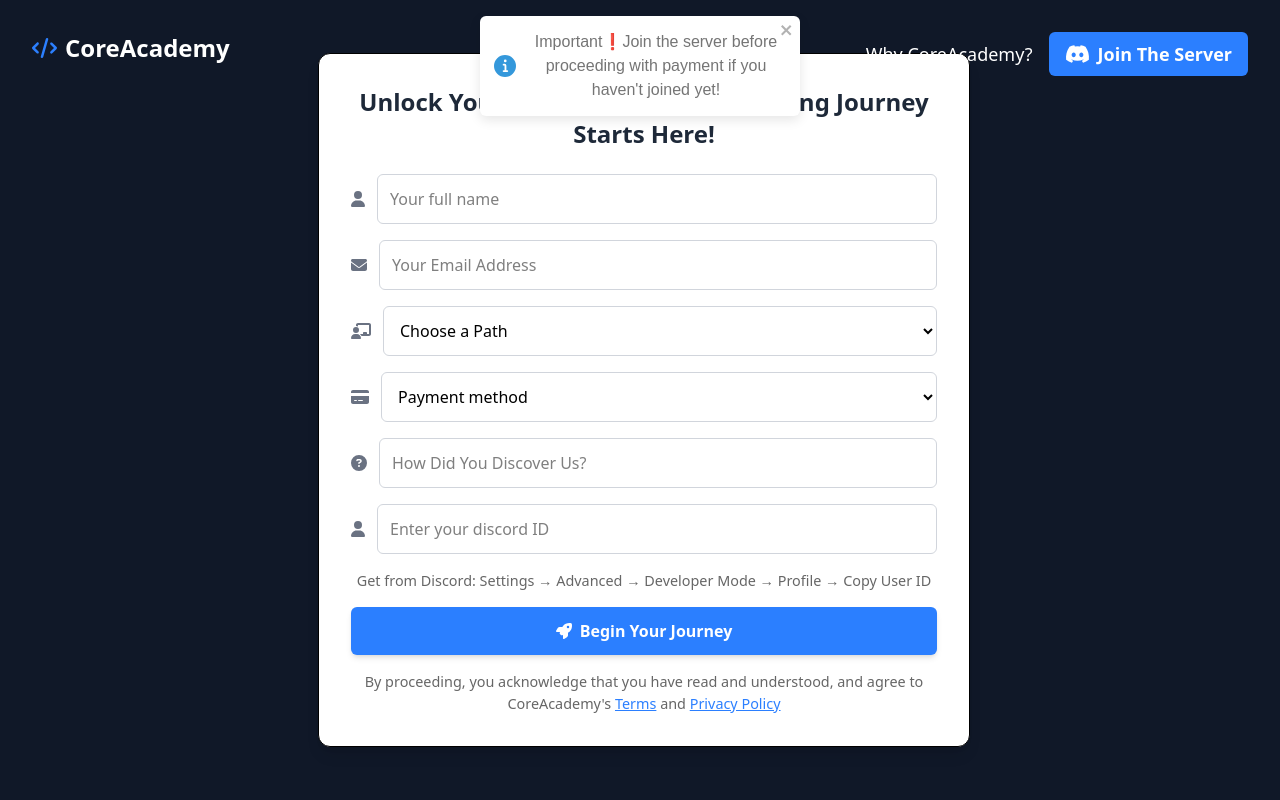
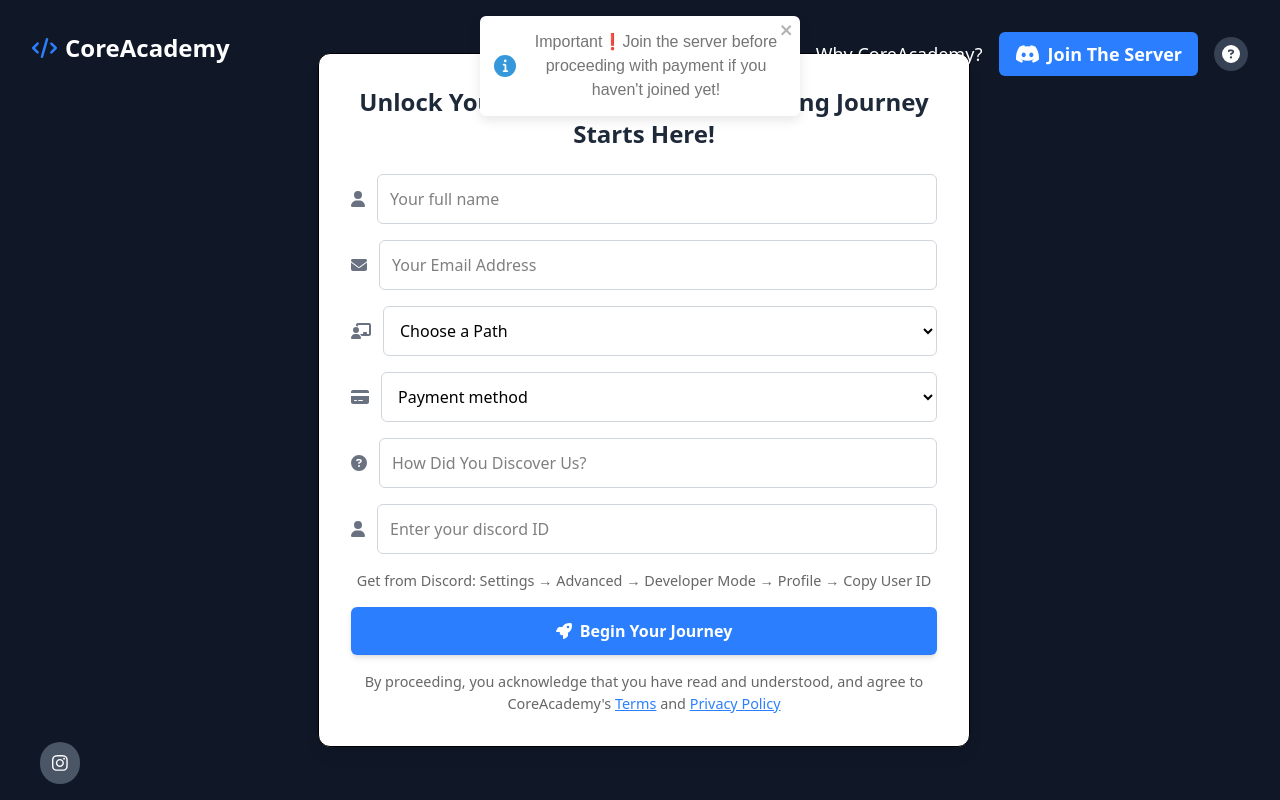
Before and after one commit to osborn-dev/coreAcademy-payment-gateway, a Next.js app: page / in a window 1280 px wide. Built offline with nearby package versions, Linux system fonts and the light colour scheme.

Commit message:
CI/CD ongoing

```diff
--- a/Components/HomeClient.js
+++ b/Components/HomeClient.js
@@ -10,9 +10,10 @@
   faCreditCard,
   faQuestionCircle,
   faRocket,
-  faCode
+  faCode,faCalendar,faCalendarDays,
+  faCalendarDay
 } from "@fortawesome/free-solid-svg-icons";
-import { faDiscord } from "@fortawesome/free-brands-svg-icons";
+import { faDiscord, faInstagram } from "@fortawesome/free-brands-svg-icons";
 import { ToastContainer, toast } from "react-toastify";
 import "react-toastify/dist/ReactToastify.css";
 
@@ -26,13 +27,6 @@
   const [role, setRole] = useState('');
   const [paymentMethod, setPaymentMethod] = useState('');
   const [isSubmitting, setIsSubmitting] = useState(false);
-
-  const astronautVariants = {
-    float: {
-      y: [-10, 10, -10],
-      transition: { duration: 3, repeat: Infinity, ease: "easeInOut" },
-    },
-  };
 
   useEffect(() => {
     toast.info("Important❗Join the server before proceeding with payment if you haven't joined yet!", {
@@ -119,6 +113,14 @@
     <FontAwesomeIcon icon={faDiscord} className="text-white text-lg sm:text-xl" />
     Join The Server
   </a>
+  {/* Help Button for Wide Screens */}
+  <button
+    className="hidden lg:flex items-center justify-center p-2 bg-gray-700 rounded-full hover:bg-gray-600 transition-colors"
+    onClick={() => alert("Help clicked! Replace with your help action.")} // Replace with your help action
+    title="Get Help"
+  >
+    <FontAwesomeIcon icon={faQuestionCircle} className="text-white text-lg" />
+  </button>
 </div>
 
       {/* Animated Background Element */}
@@ -128,18 +130,6 @@
         animate={{ opacity: 0.4 }}
         transition={{ duration: 0.6, delay: 0.2 }}
       >
-        <motion.svg
-          xmlns="http://www.w3.org/2000/svg"
-          viewBox="0 0 200 300"
-          className="w-full max-w-[200px] sm:max-w-[400px] lg:max-w-[600px] h-auto"
-          variants={astronautVariants}
-          animate="float"
-        >
-          <circle cx="100" cy="80" r="25" fill="#4B5EAA" />
-          <rect x="60" y="120" width="80" height="80" rx="10" fill="#FF6F61" />
-          <path d="M80 220 L60 260 M120 220 L140 260" stroke="#4B5EAA" strokeWidth="10" />
-          <path d="M60 140 Q100 100 140 140" stroke="#FFD700" strokeWidth="20" fill="none" />
-        </motion.svg>
       </motion.div>
 
       {/* Form Section */}
@@ -299,12 +289,46 @@
               </p>
           </div>
         </form>
+      {/* New Buttons Container */}
+      <div className="mt-4 flex flex-row lg:hidden  gap-2 sm:gap-4 justify-center">
+  {/* Instagram Button */}
+  <a
+    href="https://instagram.com/core.academy.ng"
+    className="p-2 sm:p-4 bg-gray-600 text-white rounded-full hover:bg-blue-500 font-semibold flex items-center justify-center"
+    title="Follow on Instagram"
+  >
+    <FontAwesomeIcon icon={faInstagram} className="text-base sm:text-xl" />
+  </a>
+  {/* Book a Session Button */}
+  <button
+    className="p-2 sm:p-4 bg-gray-600 text-white rounded-full hover:bg-blue-500 font-semibold flex items-center justify-center"
+    onClick={() => alert("Book a Session clicked!")}
+    title="Book a Session"
+  >
+    <FontAwesomeIcon icon={faCalendarDays} className="text-base sm:text-xl" />
+  </button>
+  {/* Help Button */}
+  <button
+    className="p-2 sm:p-4 bg-gray-600 text-white rounded-full hover:bg-blue-500 font-semibold flex items-center justify-center"
+    onClick={() => alert("Help clicked!")}
+    title="Get Help"
+  >
+    <FontAwesomeIcon icon={faQuestionCircle} className="text-base sm:text-xl" />
+  </button>
+</div>
 <Link
   href="/about"
-          className="text-base sm:text-base text-white hover:text-blue-300 transition-colors block sm:hidden text-center mt-6 sm:mt-6 underline"
+  className="text-base sm:text-base text-white hover:text-blue-300 transition-colors block sm:hidden text-center mt-4 sm:mt-6 underline"
 >
   Why CoreAcademy?
 </Link>
+      {/* Instagram Button for Wide Screens (Bottom-Left) */}
+      <a
+        href="https://instagram.core.academy.ng" // Replace with your Instagram URL
+        className="hidden lg:flex fixed bottom-4 left-10 p-3 bg-gray-600 text-white rounded-full hover:bg-gray-400 transition-colors items-center justify-center gap-2 z-50"
+      >
+        <FontAwesomeIcon icon={faInstagram} className="text-lg" />
+      </a>
       </motion.div>
 
       {/* Toast Notification */}
--- a/app/api/paystack-webhook/route.js
+++ b/app/api/paystack-webhook/route.js
@@ -71,7 +71,7 @@
       await user.save();
 
       // Trigger Discord bot to assign role
-      const botResponse = await fetch(`${process.env.BOT_URL}/assign-role`, { // Replace with your production bot URL
+      const botResponse = await fetch(`${process.env.BOT_URL}/assign-role`, {
         method: "POST",
         headers: { "Content-Type": "application/json" },
         body: JSON.stringify({ userDiscordId: user.discordId, role: user.role }),
```
Lines whose indentation alone changed are shown as unchanged.
